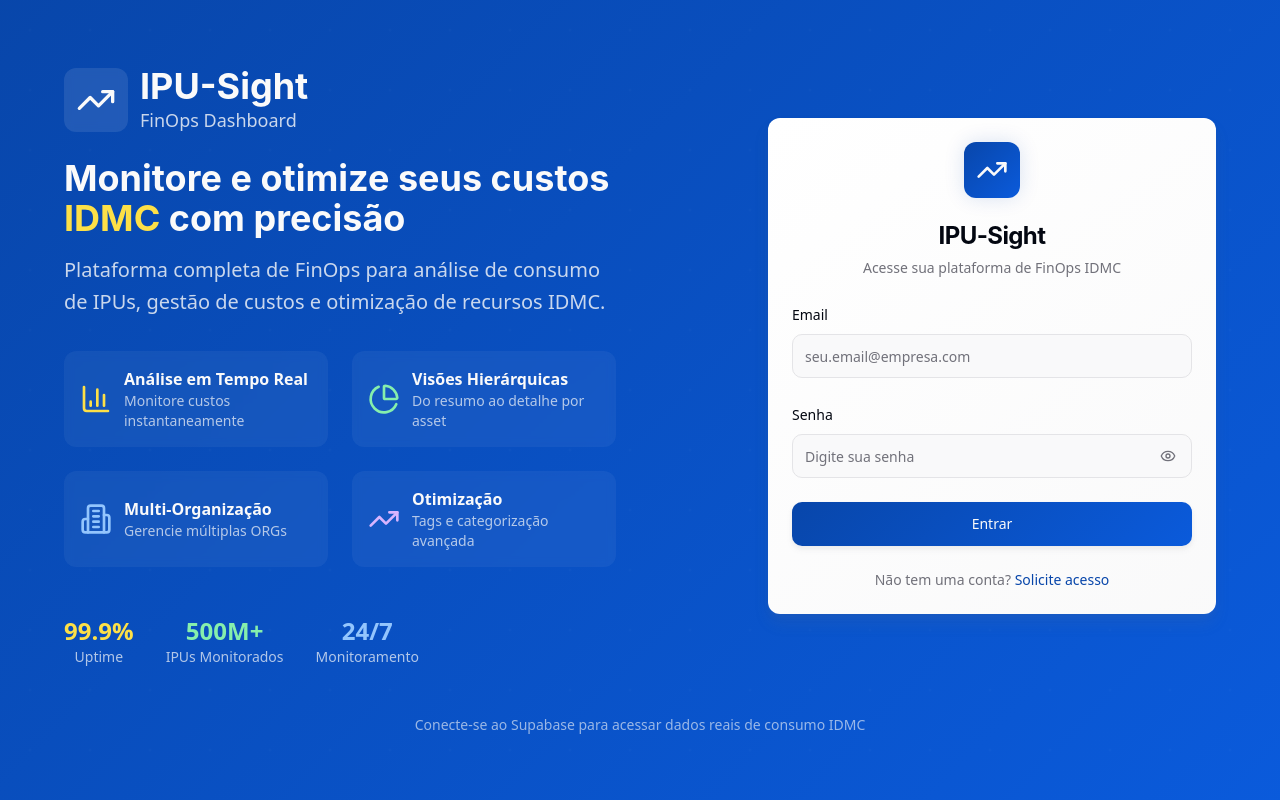
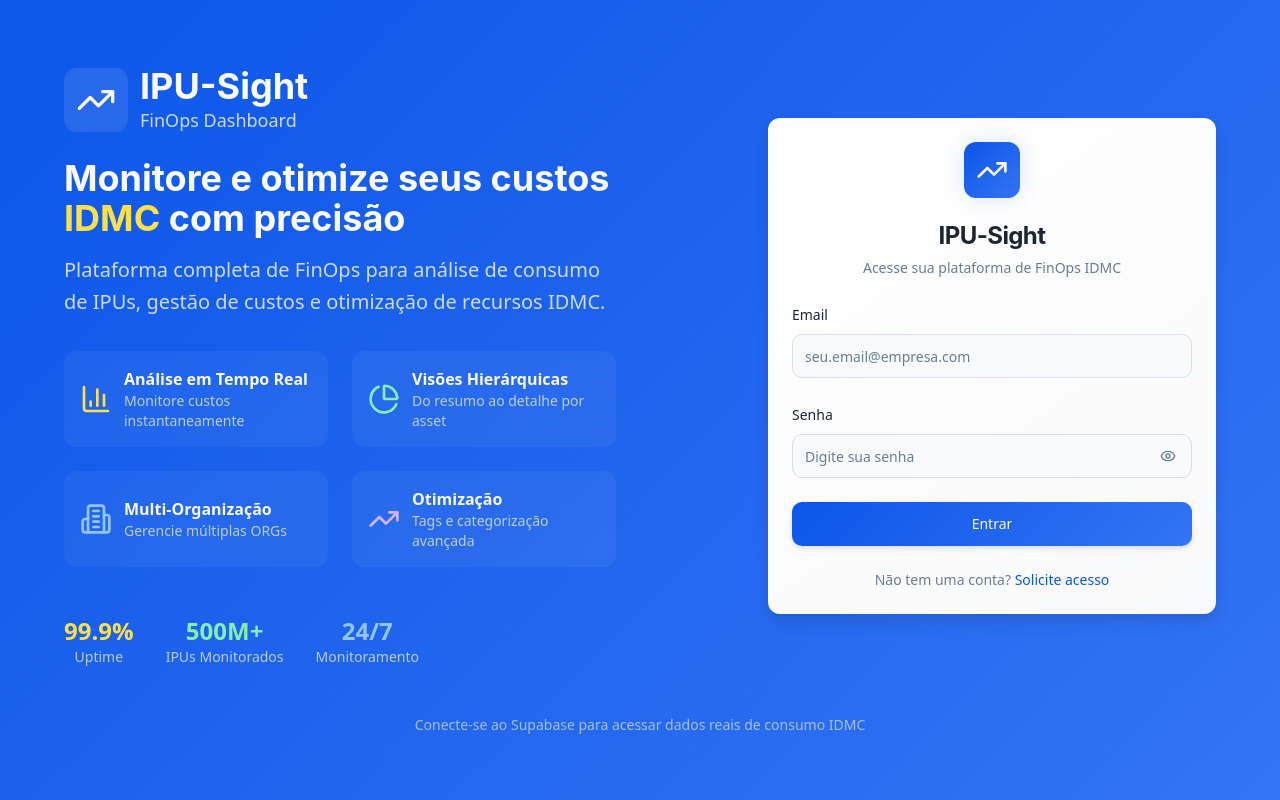
Before and after one commit to jefferson-ssantos/ipu-sight, a React (Vite) app: page / in a window 1280 px wide. Built offline with nearby package versions, Linux system fonts and the light colour scheme.

Commit message:
Refactor: Update color palette
Update the application's color palette to be inspired by the colors found on www.orys.com.br.

```diff
--- a/src/index.css
+++ b/src/index.css
@@ -8,66 +8,66 @@ All colors MUST be HSL.
 
 @layer base {
   :root {
-    /* Core FinOps Brand Colors */
-    --background: 240 10% 98%;
-    --foreground: 224 71% 4%;
+    /* Core FinOps Brand Colors - Inspired by Orys */
+    --background: 210 20% 98%;
+    --foreground: 215 25% 15%;
 
     --card: 0 0% 100%;
-    --card-foreground: 224 71% 4%;
+    --card-foreground: 215 25% 15%;
 
     --popover: 0 0% 100%;
-    --popover-foreground: 224 71% 4%;
+    --popover-foreground: 215 25% 15%;
 
-    /* Primary: Professional Corporate Blue */
-    --primary: 217 91% 35%;
+    /* Primary: Modern Tech Blue - Orys Inspired */
+    --primary: 220 90% 48%;
     --primary-foreground: 0 0% 98%;
-    --primary-light: 217 91% 45%;
-    --primary-dark: 217 91% 25%;
+    --primary-light: 220 90% 58%;
+    --primary-dark: 220 90% 38%;
 
-    /* Secondary: Financial Success Green */
-    --secondary: 142 76% 36%;
+    /* Secondary: Innovation Teal */
+    --secondary: 195 85% 45%;
     --secondary-foreground: 0 0% 98%;
-    --secondary-light: 142 76% 46%;
+    --secondary-light: 195 85% 55%;
 
-    /* Warning: Cost Alert Orange */
-    --warning: 25 95% 53%;
+    /* Warning: Alert Coral */
+    --warning: 15 85% 60%;
     --warning-foreground: 0 0% 98%;
-    --warning-light: 25 95% 63%;
+    --warning-light: 15 85% 70%;
 
-    /* Muted: Clean Neutral Grays */
-    --muted: 240 5% 96%;
-    --muted-foreground: 240 4% 46%;
+    /* Muted: Sophisticated Neutrals */
+    --muted: 215 20% 95%;
+    --muted-foreground: 215 15% 50%;
 
-    --accent: 217 32% 17%;
+    --accent: 195 25% 25%;
     --accent-foreground: 210 40% 98%;
 
-    --destructive: 0 84% 60%;
+    --destructive: 5 85% 55%;
     --destructive-foreground: 210 40% 98%;
 
-    --border: 240 6% 90%;
-    --input: 240 6% 90%;
-    --ring: 217 91% 35%;
+    --border: 215 20% 88%;
+    --input: 215 20% 88%;
+    --ring: 220 90% 48%;
 
     --radius: 0.75rem;
 
-    /* Financial KPI Colors */
-    --cost-high: 0 84% 60%;
-    --cost-medium: 25 95% 53%;
-    --cost-low: 142 76% 36%;
-    --profit: 142 76% 36%;
-    --neutral: 240 4% 46%;
+    /* Financial KPI Colors - Orys Style */
+    --cost-high: 5 85% 55%;
+    --cost-medium: 15 85% 60%;
+    --cost-low: 195 85% 45%;
+    --profit: 145 70% 45%;
+    --neutral: 215 15% 50%;
 
-    /* Gradients */
-    --gradient-primary: linear-gradient(135deg, hsl(217 91% 35%), hsl(217 91% 45%));
-    --gradient-cost: linear-gradient(135deg, hsl(0 84% 60%), hsl(25 95% 53%));
-    --gradient-success: linear-gradient(135deg, hsl(142 76% 36%), hsl(142 76% 46%));
-    --gradient-card: linear-gradient(145deg, hsl(0 0% 100%), hsl(240 5% 98%));
+    /* Modern Gradients */
+    --gradient-primary: linear-gradient(135deg, hsl(220 90% 48%), hsl(220 90% 58%));
+    --gradient-cost: linear-gradient(135deg, hsl(5 85% 55%), hsl(15 85% 60%));
+    --gradient-success: linear-gradient(135deg, hsl(195 85% 45%), hsl(195 85% 55%));
+    --gradient-card: linear-gradient(145deg, hsl(0 0% 100%), hsl(215 20% 98%));
 
-    /* Shadows */
-    --shadow-soft: 0 1px 3px hsla(240, 4%, 46%, 0.12), 0 1px 2px hsla(240, 4%, 46%, 0.24);
-    --shadow-medium: 0 4px 6px hsla(240, 4%, 46%, 0.07), 0 2px 4px hsla(240, 4%, 46%, 0.06);
-    --shadow-strong: 0 10px 15px hsla(240, 4%, 46%, 0.1), 0 4px 6px hsla(240, 4%, 46%, 0.05);
-    --shadow-glow: 0 0 20px hsla(217, 91%, 35%, 0.15);
+    /* Enhanced Shadows */
+    --shadow-soft: 0 1px 3px hsla(215, 25%, 15%, 0.08), 0 1px 2px hsla(215, 25%, 15%, 0.16);
+    --shadow-medium: 0 4px 6px hsla(215, 25%, 15%, 0.05), 0 2px 4px hsla(215, 25%, 15%, 0.08);
+    --shadow-strong: 0 10px 15px hsla(215, 25%, 15%, 0.1), 0 4px 6px hsla(215, 25%, 15%, 0.05);
+    --shadow-glow: 0 0 20px hsla(220, 90%, 48%, 0.15);
 
     /* Typography */
     --font-heading: 'Inter', system-ui, sans-serif;
```
